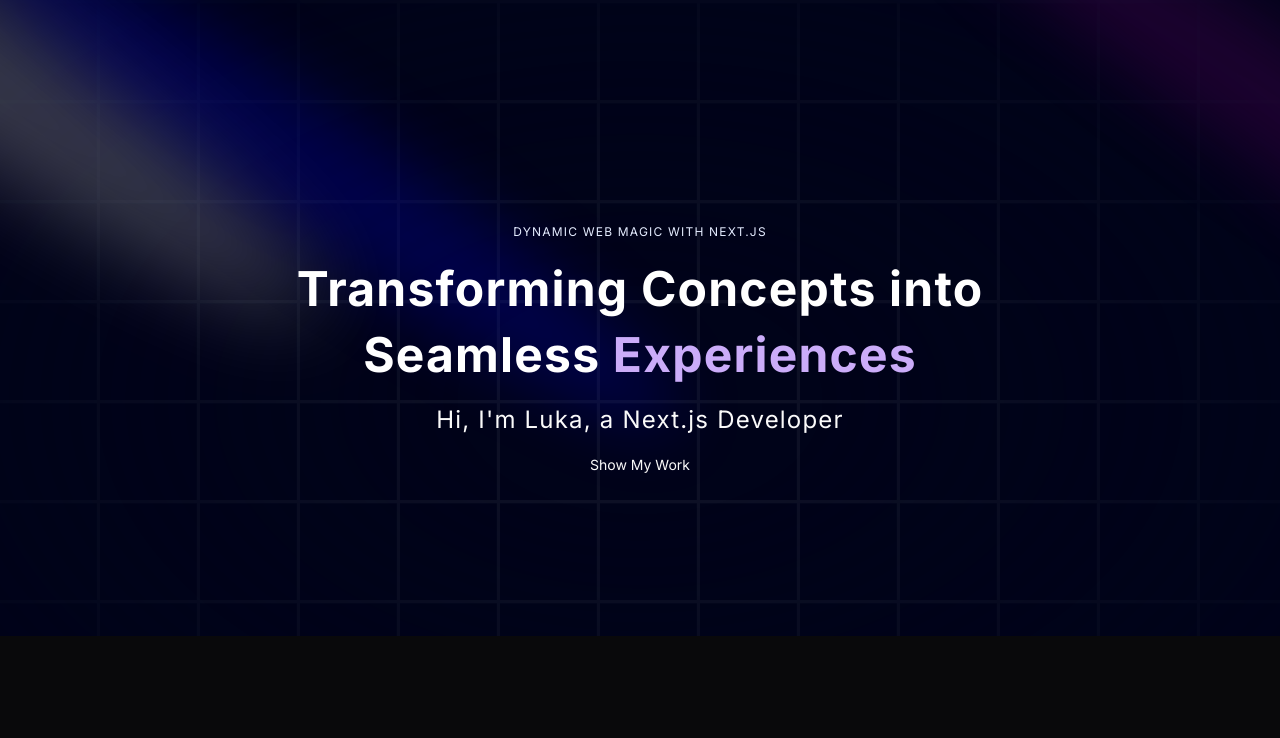
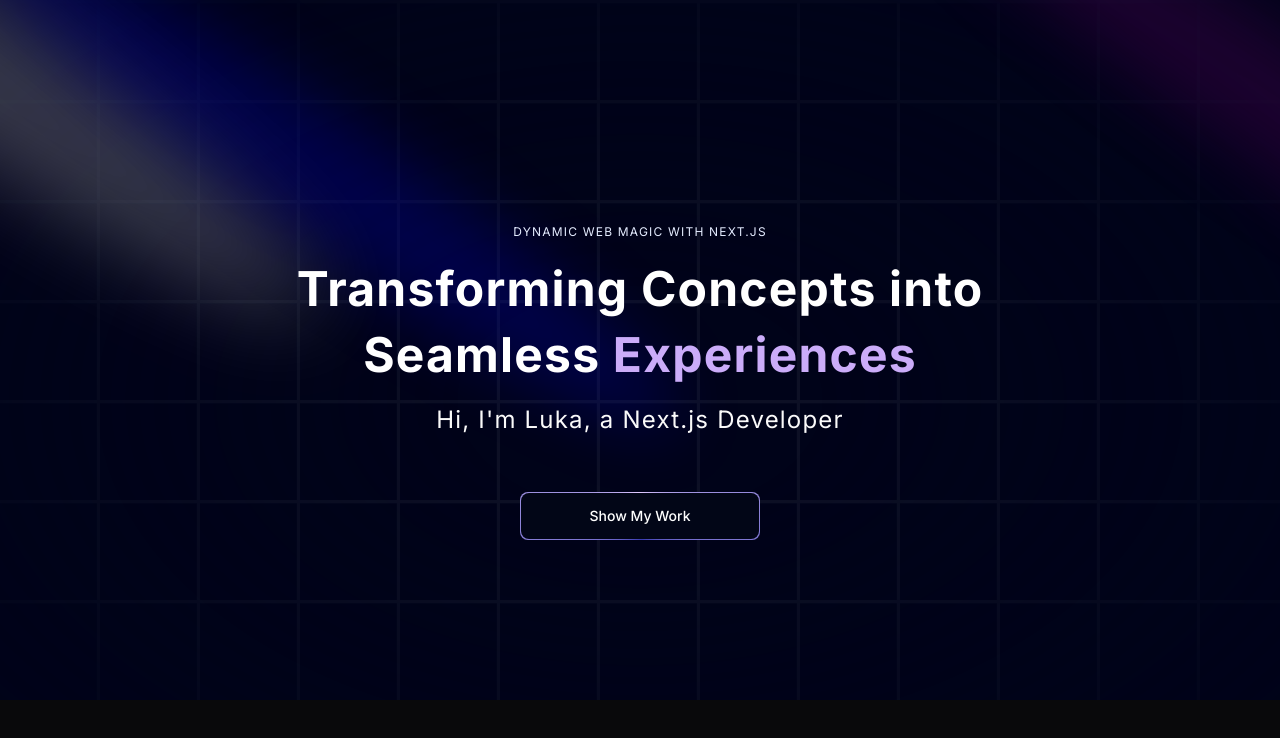
Before and after one commit to lukaakhalkatsi/portfolio, a Next.js app: page / in a window 1280 px wide. Shown: the top 738 px of the page. Built offline with nearby package versions, Linux system fonts and the light colour scheme.

Commit message:
ui fixes

```diff
--- a/components/ui/MagicButton.jsx
+++ /dev/null
@@ -1,15 +0,0 @@
-"use client";
-import React from "react";
-
-export const MagicButton = ({ title }) => {
-  return (
-    <button className="relative inline-flex h-12 overflow-hidden rounded-full p-[1px] focus:outline-none focus:ring-2 focus:ring-slate-400 focus:ring-offset-2 focus:ring-offset-slate-50">
-      <span className="absolute inset-[-1000%] animate-[spin_2s_linear_infinite] bg-[conic-gradient(from_90deg_at_50%_50%,#E2CBFF_0%,#393BB2_50%,#E2CBFF_100%)]" />
-      <span className="inline-flex h-full w-full cursor-pointer items-center justify-center rounded-full bg-slate-950 px-3 py-1 text-sm font-medium text-white backdrop-blur-3xl">
-        {title}
-      </span>
-    </button>
-  );
-};
-
-export default MagicButton;
--- /dev/null
+++ b/components/ui/MagicButton.tsx
@@ -0,0 +1,28 @@
+import React from "react";
+
+export const MagicButton = ({
+  title,
+  icon,
+  position,
+  handleClick,
+  otherClasses,
+}: {
+  title: string;
+  icon: React.ReactNode;
+  position: string;
+  handleClick?: () => void;
+  otherClasses?: string;
+}) => {
+  return (
+    <button className="relative inline-flex h-12 w-full overflow-hidden rounded-lg p-[1px] focus:outline-none md:w-60 md:mt-10 ">
+      <span className="absolute inset-[-1000%] animate-[spin_2s_linear_infinite] bg-[conic-gradient(from_90deg_at_50%_50%,#E2CBFF_0%,#393BB2_50%,#E2CBFF_100%)]" />
+      <span
+        className={`inline-flex h-full w-full cursor-pointer items-center justify-center rounded-lg bg-slate-950 px-7  text-sm font-medium text-white backdrop-blur-3xl ${otherClasses}`}
+      >
+        {title}
+      </span>
+    </button>
+  );
+};
+
+export default MagicButton;
```
